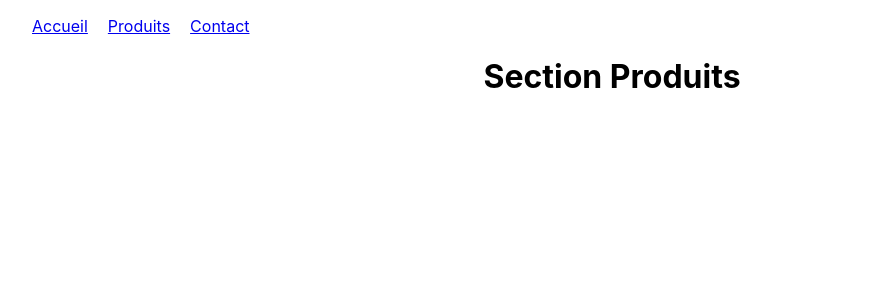
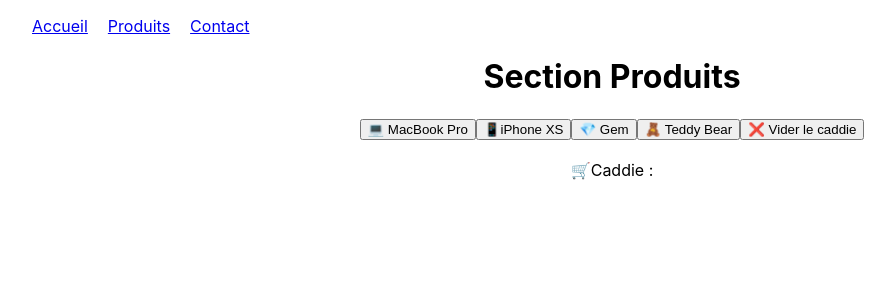
Before and after one commit to NicoMilk/react_seo_no_ssr, a React (Create React App) app: page /products in a window 1280 px wide. Shown: the top 300 px of the page, without its empty margins (28-923 px from the left). Built offline with nearby package versions, Linux system fonts and the light colour scheme.

Commit message:
TEST for github issue

```diff
--- a/package.json
+++ b/package.json
@@ -8,6 +8,7 @@
     "@testing-library/user-event": "^12.8.3",
     "react": "^17.0.2",
     "react-dom": "^17.0.2",
+    "react-helmet": "^6.1.0",
     "react-router-dom": "^5.2.0",
     "react-scripts": "4.0.3",
     "web-vitals": "^1.1.1"
--- a/public/index.html
+++ b/public/index.html
@@ -5,10 +5,6 @@
     <link rel="icon" href="%PUBLIC_URL%/favicon.ico" />
     <meta name="viewport" content="width=device-width, initial-scale=1" />
     <meta name="theme-color" content="#000000" />
-    <meta
-      name="description"
-      content="Web site created using create-react-app"
-    />
     <link rel="apple-touch-icon" href="%PUBLIC_URL%/logo192.png" />
     <!--
       manifest.json provides metadata used when your web app is installed on a
--- a/src/App.js
+++ b/src/App.js
@@ -2,7 +2,8 @@ import Home from './Components/Home';
 import Products from './Components/Products';
 import Contact from './Components/Contact';
 import Navbar from './Components/Navbar';
-import {BrowserRouter as Router, Route} from 'react-router-dom';
+import {BrowserRouter as Router, Route, Switch} from 'react-router-dom';
+import Helmet from 'react-helmet';
 // import logo from './logo.svg';
 import './App.css';
 
@@ -27,10 +28,22 @@ const App = () => {
 
   <div className="App">
     <Router>
+      <Helmet>
+        <title>
+          Base page title by Helmet
+        </title>
+        <meta
+        name='description'
+        content='Composant super parent par Helmet'
+        />
+      </Helmet>
       <Navbar/>
+      <Switch>
         <Route path='/' exact component={Home}/>
         <Route path='/products' exact component={Products}/>
         <Route path='/contact' exact component={Contact}/>
+        <Route path='/' component={()=> <div>Oops, cette page n'existe pas...</div>}/>
+      </Switch>
     </Router>
   </div>
     );
--- /dev/null
+++ b/src/Components/Cart.js
@@ -0,0 +1,35 @@
+import React, { useState } from 'react';
+
+function Cart() {
+  const [cart, setCart] = useState([]);
+
+  function addItemToCart(e) {
+    const item = e.target.value;
+    console.log(item);
+    setCart(cart => [...cart, item]);
+  }
+
+  function emptyCart() {
+    setCart(cart => []);
+  }
+
+  return (
+    <div className="app">
+      <div className="items container">
+        <button value="MacBook Pro" onClick={addItemToCart}>💻 MacBook Pro</button>
+        <button value="iPhone XS" onClick={addItemToCart}>📱iPhone XS</button>
+        <button value="Gem" onClick={addItemToCart}>💎 Gem</button>
+        <button value="Teddy Bear" onClick={addItemToCart}>🧸 Teddy Bear</button>
+        <button onClick={emptyCart}>❌ Vider le caddie</button>
+      </div>
+      <div className="cart" style={{marginTop:20}}>
+        🛒Caddie :
+        <ul>
+          {cart.map(item => <li key={item} style={{marginTop:10, listStyle:'none'}}>{item}</li>)}
+        </ul>
+      </div>
+    </div>
+  );
+}
+
+export default Cart;
--- a/src/Components/Contact.js
+++ b/src/Components/Contact.js
@@ -1,8 +1,19 @@
 import React from 'react';
+import Helmet from 'react-helmet';
 
 const Contact = () => {
   return(
     <div>
+      <Helmet>
+        <title>
+          Contact page title by Helmet
+        </title>
+        <meta
+        name='description'
+        content='Contact page description by Helmet'
+        />
+      </Helmet>
+
       <h1>Section Contact</h1>
     </div>
   )
--- a/src/Components/Home.js
+++ b/src/Components/Home.js
@@ -1,10 +1,35 @@
 import React from 'react';
+import Helmet from 'react-helmet';
 
 const Home = () => {
+
+  function handleClick () {
+  }
+
   return(
     <div>
+      <Helmet>
+        <title>
+          Home page title by Helmet
+        </title>
+        <meta
+        name='description'
+        content='Home page description by Helmet'
+        />
+      </Helmet>
+
       <h1>Bonjour Monde !</h1>
       <p>ceci est la page d'accueil du site</p>
+      <div>
+        <button type="button" onClick={handleClick} style={{marginBottom:20}}>
+          Image suivante
+        </button>
+      </div>
+
+      <div>
+        <img src="https://source.unsplash.com/random/400x300" alt='unsplash random'/>
+      </div>
+
     </div>
   )
 }
--- a/src/Components/Products.js
+++ b/src/Components/Products.js
@@ -1,9 +1,22 @@
 import React from 'react';
+import Cart from './Cart'
+import Helmet from 'react-helmet';
 
 const Products = () => {
+
   return(
     <div>
+      <Helmet>
+        <title>
+          Products page title by Helmet
+        </title>
+        <meta
+        name='description'
+        content='Products page description by Helmet'
+        />
+      </Helmet>
       <h1>Section Produits</h1>
+      <Cart/>
     </div>
   )
 }
```
Also changed, not shown: 1 other file (tests, documents, lock files or other folders).
